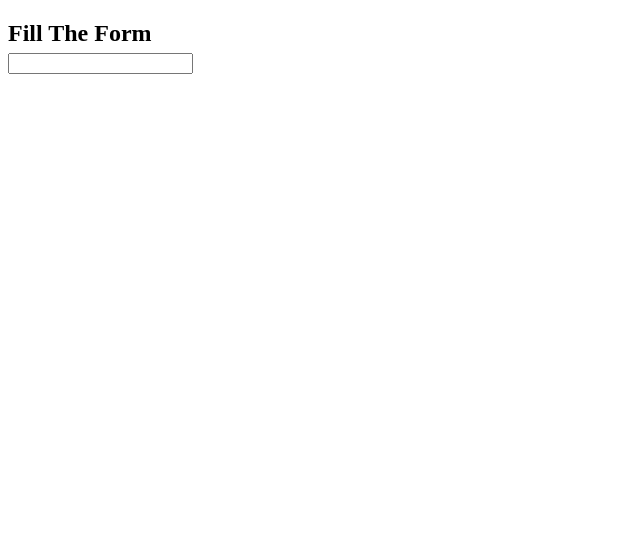
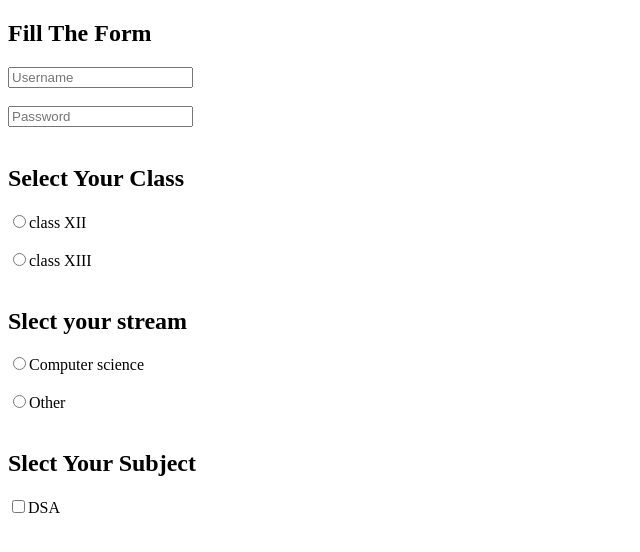
Before and after one commit to Manish8000pro/Html, a plain HTML site: page learn page.html in a window 1280 px wide. Shown: the whole page, without its empty margins (0-640 px from the left). Drawn offline with Linux system fonts and the light colour scheme.

Commit message:
new page

```diff
--- a/learn page.html
+++ b/learn page.html
@@ -10,9 +10,42 @@
     <main>
         <h2>
             Fill The Form
+        </h2>
             <form action="/action.php"></form>
-            <input
-        </h2>
+            <input type="text" placeholder="Username">
+            <br><br>
+            <input type="Password" placeholder="Password">
+            <br><br>
+            <h2>
+                Select Your Class
+            </h2>
+            <label for="101">
+                <input type="radio" value="class XII" name="class" id="101">class XII
+            </label>
+            <br>
+            <br>
+            <label for="102">
+                <input type="radio" value="class XIII"  name="class" id="102">class XIII
+            </label>
+            <br><br>
+            <h2>
+                Slect your stream
+            </h2>
+            <label for="103">
+                <input type="radio" value="Computer science" name="stream" id="103">Computer science
+
+            </label>
+            <br> <br>
+            <label for="104">
+                <input type="radio" value="Other"  name="stream" id="104">Other
+            </label>
+            <br> <br>
+            <h2>
+                Slect Your Subject
+            </h2>
+            <label for="DSA">
+            <input type="checkbox" value="DSA" name="subject" id="103">DSA
+        </label>
     </main>
 </body>
 </html>
```
